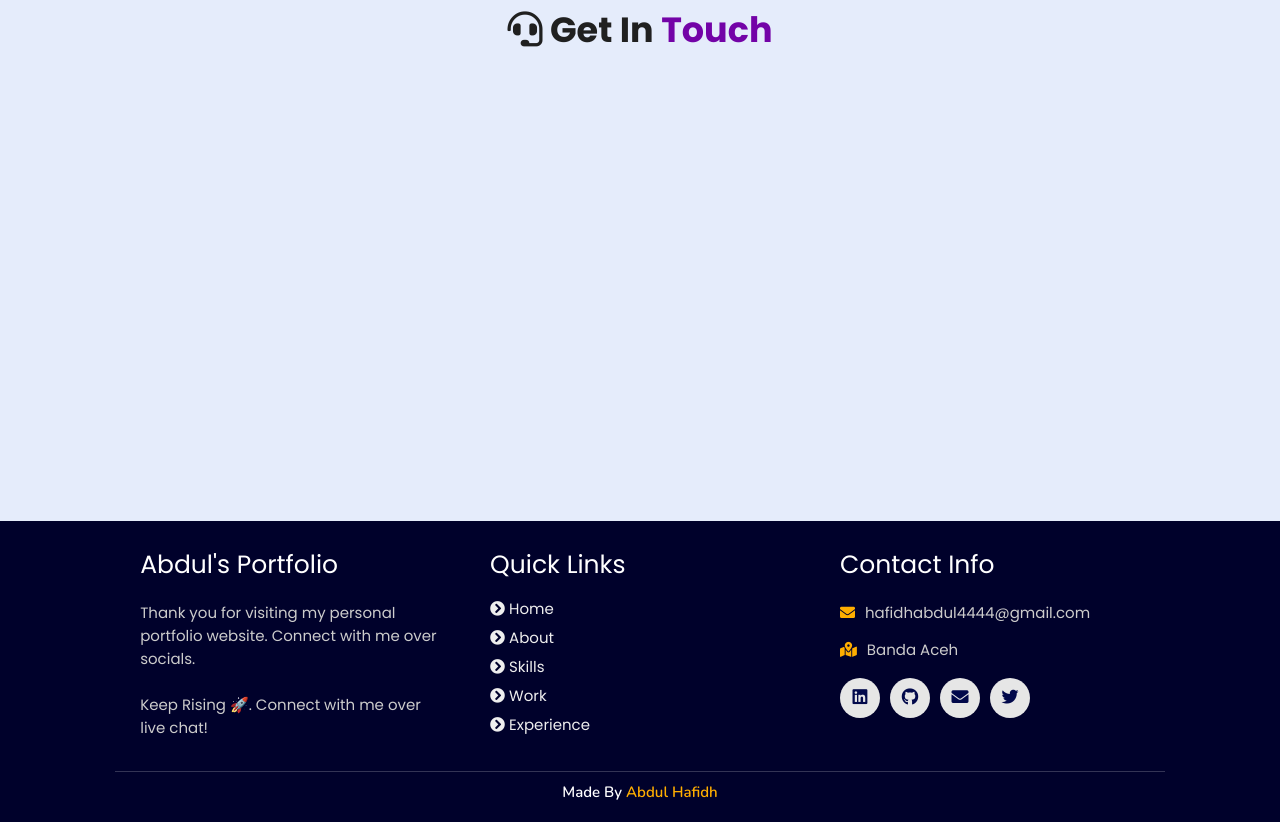
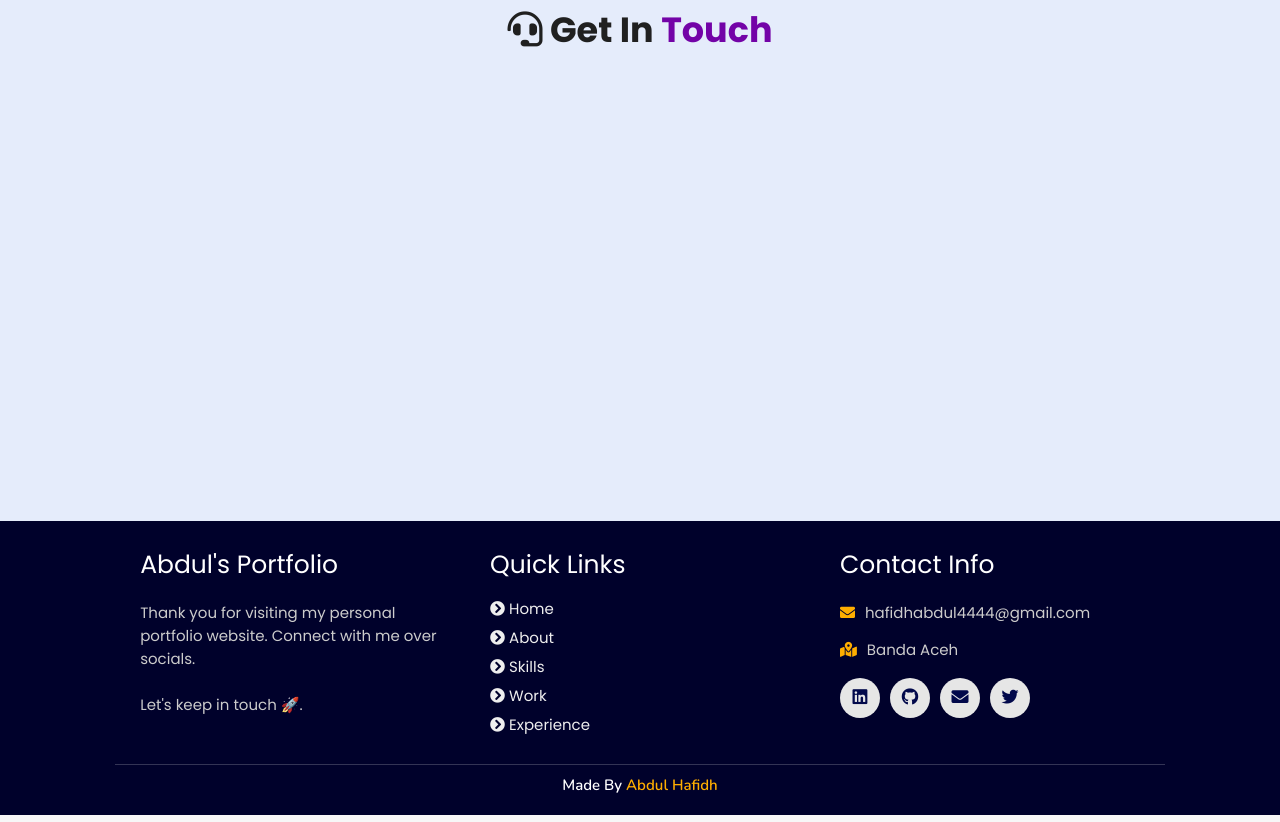
Before and after one commit to AbdulHafidh-AI/portofolio, a plain HTML site: page index.html in a window 1280 px wide. Shown: the part 4561-5383 px from the top of the page. Drawn offline with nearby package versions, Linux system fonts and the light colour scheme.

Commit message:
feat: modify some code

```diff
--- a/index.html
+++ b/index.html
@@ -268,7 +268,7 @@
 
       <div class="box">
           <h3>Abdul's Portfolio</h3>
-          <p>Thank you for visiting my personal portfolio website. Connect with me over socials. <br/> <br/> Keep Rising 🚀. Connect with me over live chat!</p>
+          <p>Thank you for visiting my personal portfolio website. Connect with me over socials. <br/> <br/> Let's keep in touch 🚀.</p>
       </div>
 
       <div class="box">
```
